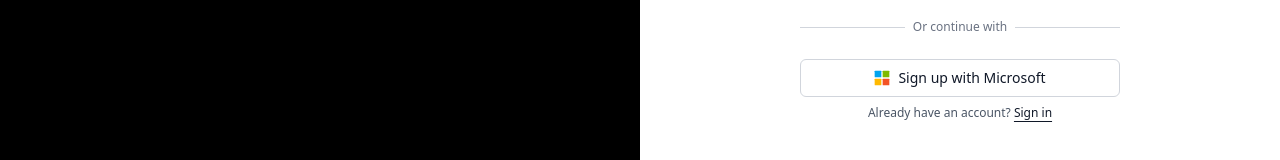
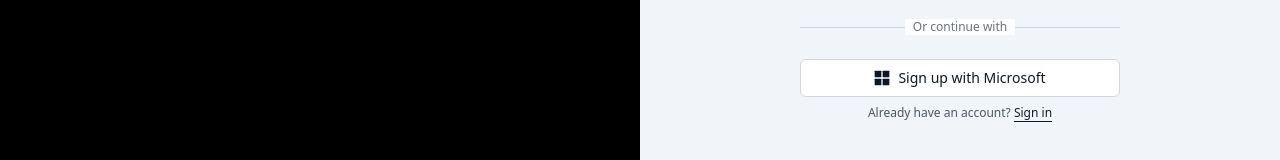
Before and after one commit to josh-boat365/nanopass, a Vue app: page /register in a window 1280 px wide. Shown: the part 625-785 px from the top of the page. Built offline with nearby package versions, Linux system fonts and the light colour scheme.

Commit message:
Refactor Microsoft icon in register form
Replaced inline SVG for the Microsoft icon with the reusable MicrosoftIcon component in the register form. Also updated the form background color to bg-slate-100 for improved UI consistency.

```diff
--- a/src/pages/auth/Register.vue
+++ b/src/pages/auth/Register.vue
@@ -1,7 +1,7 @@
 <script setup>
 import HomeLayout from '@/layouts/AuthLayout.vue'
-import { Home } from 'lucide-vue-next'
 import { ref, computed } from 'vue'
+import MicrosoftIcon from '@/components/icons/MicrosoftIcon.vue'
 
 const firstName = ref('')
 const lastName = ref('')
@@ -42,7 +42,7 @@ const handleMicrosoftRegister = () => {
 
 
         <!-- Right Side - Register Form -->
-        <div class="flex flex-col gap-4 p-6 md:p-10 bg-white">
+        <div class="flex flex-col gap-4 p-6 md:p-10 bg-slate-100">
             <div class="flex flex-1 items-center justify-center">
                 <div class="w-full max-w-xs">
                     <div class="flex flex-col gap-6">
@@ -133,15 +133,7 @@ const handleMicrosoftRegister = () => {
                         <div class="flex flex-col gap-2">
                             <button type="button" @click="handleMicrosoftRegister"
                                 class="w-full px-4 py-2 border border-gray-300 bg-white text-gray-900 text-sm font-medium rounded-md hover:bg-gray-50 focus:outline-none focus:ring-2 focus:ring-black focus:ring-offset-2 flex items-center justify-center gap-2">
-                                <svg xmlns="http://www.w3.org/2000/svg" viewBox="0 0 24 24" class="w-4 h-4"
-                                    aria-hidden="true">
-                                    <title>Microsoft</title>
-                                    <!-- Four-color Microsoft icon (4 squares) -->
-                                    <rect x="1" y="1" width="10" height="10" rx="1" fill="#00A4EF" />
-                                    <rect x="13" y="1" width="10" height="10" rx="1" fill="#7FBA00" />
-                                    <rect x="1" y="13" width="10" height="10" rx="1" fill="#FFB900" />
-                                    <rect x="13" y="13" width="10" height="10" rx="1" fill="#F35325" />
-                                </svg>
+                                <MicrosoftIcon />
                                 Sign up with Microsoft
                             </button>
 
```
